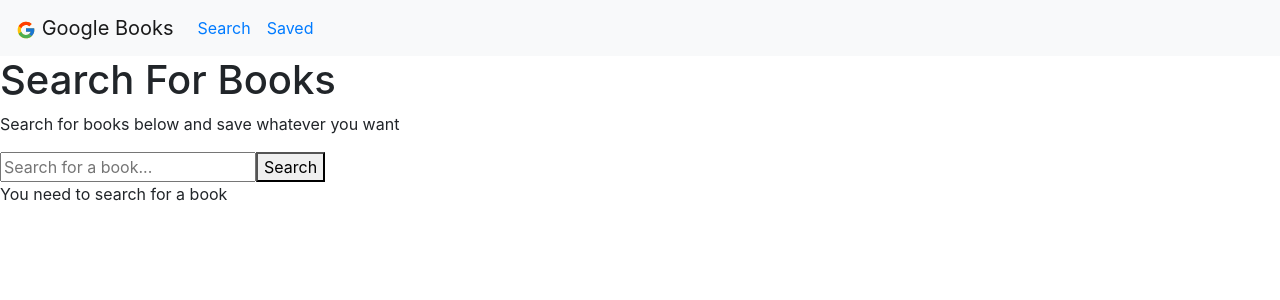
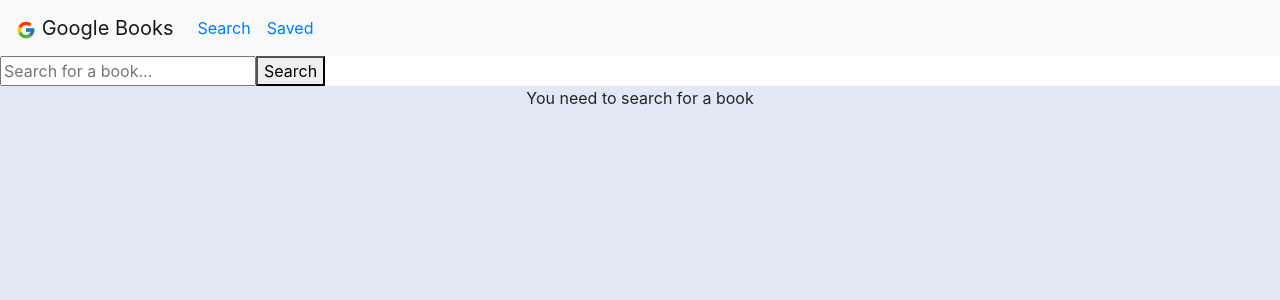
Before and after one commit to omaymaahmad/week-21-google-books, a React (Create React App) app in the folder client/: page / in a window 1280 px wide. Shown: the top 300 px of the page. Built offline with nearby package versions, Linux system fonts and the light colour scheme.

Commit message:
styling to user search button and search page

```diff
--- a/client/src/pages/SearchPage.js
+++ b/client/src/pages/SearchPage.js
@@ -2,6 +2,7 @@
 import UserSearch from "../components/UserSearch";
 import BooksCards from "../components/BooksCards";
 import API from "../utils/ApiCalls";
+import "../styles/SearchPage.css";
 
 class SearchPage extends React.Component {
   state = {
@@ -41,9 +42,6 @@
   render() {
     return (
       <>
-        <h1>Search For Books</h1>
-        <p>Search for books below and save whatever you want</p>
-
         <UserSearch
           q={this.state.q}
           handleSearch={this.handleSearch}
@@ -70,7 +68,9 @@
             />
           ))
         ) : (
-          <p>You need to search for a book</p>
+          <div className="elseStatement">
+            <p>You need to search for a book</p>
+          </div>
         )}
       </>
     );
--- /dev/null
+++ b/client/src/styles/SearchPage.css
@@ -0,0 +1,9 @@
+.elseStatement {
+  text-align: center;
+  position: relative;
+  background-color: #e2e9f4;
+}
+body,
+html {
+  background: #e2e9f4;
+}
```
Also changed, not shown: client/src/components/UserSearch.css (added, +22 -0 lines).
